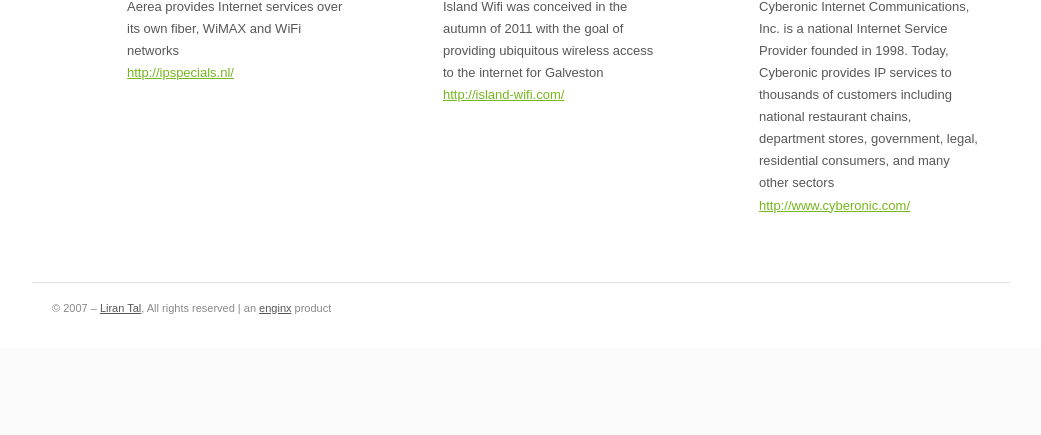
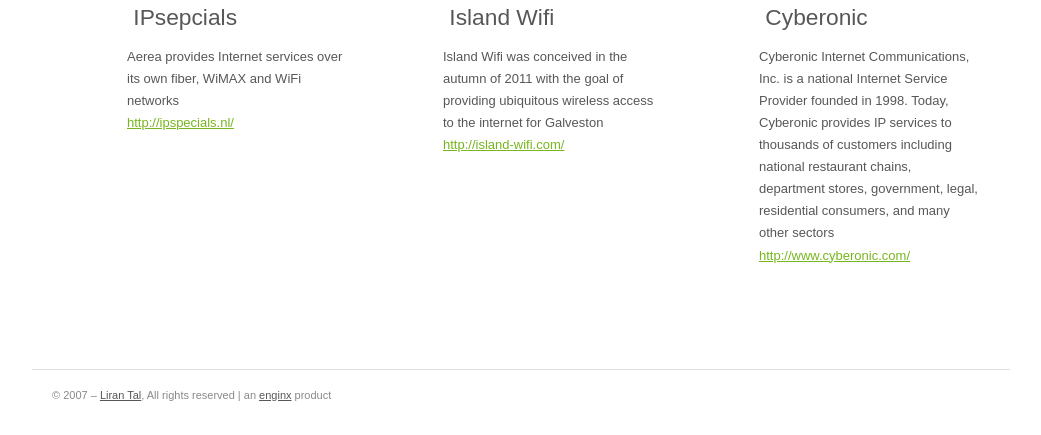
Before and after one commit to lirantal/daloradius-web, a PHP site: page /testimonials.php in a window 1280 px wide. Shown: the part 2048-2483 px from the top of the page, without its empty margins (119-1160 px from the left). Before the commit the page ends 2362 px from the top, so only its background shows below. Run offline with PHP 8.4, Linux system fonts and the light colour scheme; some libraries are stand-ins or nearby versions.

Commit message:
giving some upper padding room for the content area

```diff
--- a/css/main.css
+++ b/css/main.css
@@ -76,7 +76,7 @@ h4 {font-size: 1.0em;color: #77b61e;font-weight: bold;margin-bottom: 10px;} /* T
 *  CONTENT
 *******************************************************************************************************************/
 #container {padding: 0 0 50px}
-#content {padding: 0 15px}
+#content {padding: 50px 15px 0px}
 .cols {margin-bottom: 30px;height: 190px;padding: 40px 30px 0 30px;
 	/*background: url('../img/cols-bg.png') no-repeat*/
 }
```
